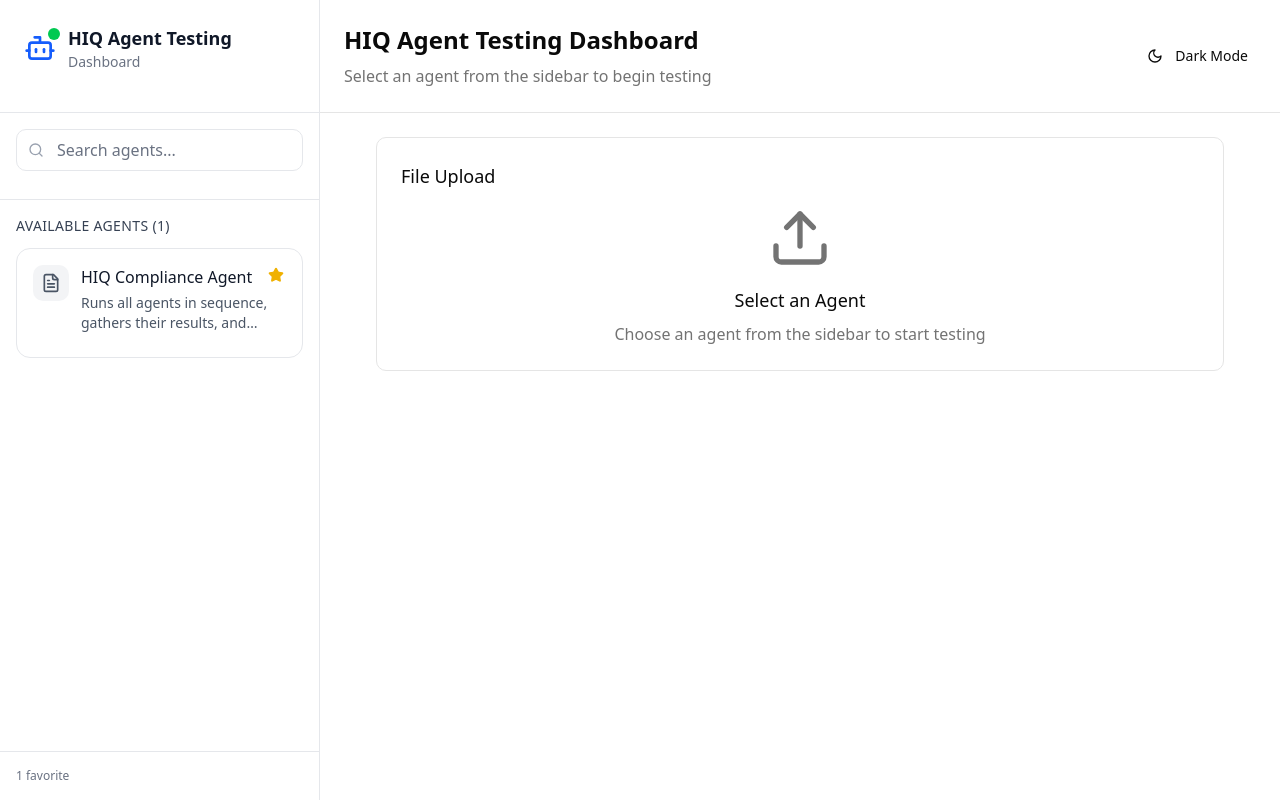
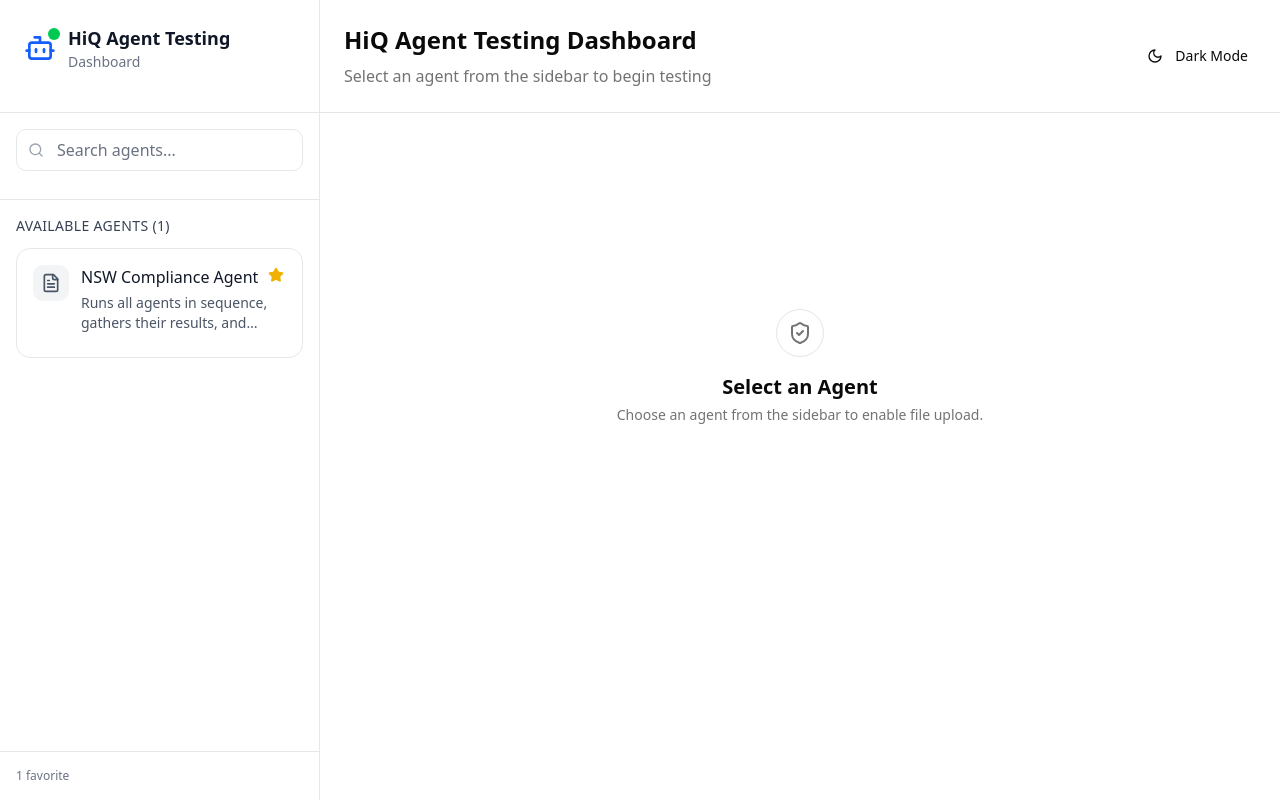
Before and after one commit to shreyansh-jain-10/hiq-agent-dashboard, a React (Vite) app: page / in a window 1280 px wide. Built offline with nearby package versions, Linux system fonts and the light colour scheme.

Commit message:
UI minor changes

```diff
--- a/src/App.jsx
+++ b/src/App.jsx
@@ -1,3 +1,4 @@
+// App.jsx
 import { useState, useEffect } from 'react'
 import Sidebar from './components/Sidebar'
 import FileUpload from './components/FileUpload'
@@ -8,27 +9,23 @@ import { Moon, Sun } from 'lucide-react'
 function App() {
   const [selectedAgent, setSelectedAgent] = useState(null)
   const [response, setResponse] = useState(null)
-  const [uploadedFileName, setUploadedFileName] = useState(null) // NEW
+  const [uploadedFileName, setUploadedFileName] = useState(null)
   const [theme, setTheme] = useState('light')
 
   const handleAgentSelect = (agent) => {
     setSelectedAgent(agent)
-    setResponse(null)            // Clear previous response when switching agents
-    setUploadedFileName(null)    // Clear previous file name
+    setResponse(null)
+    setUploadedFileName(null)
   }
 
-  // UPDATED: receive both { result, fileName } from FileUpload
   const handleResponse = ({ result, fileName }) => {
-    setResponse(result)          // only the parsed result goes to ResponseDisplay.response
-    setUploadedFileName(fileName) // keep the original filename for banner & PDF names
+    setResponse(result)
+    setUploadedFileName(fileName)
   }
 
   useEffect(() => {
-    if (theme === 'dark') {
-      document.documentElement.classList.add('dark')
-    } else {
-      document.documentElement.classList.remove('dark')
-    }
+    if (theme === 'dark') document.documentElement.classList.add('dark')
+    else document.documentElement.classList.remove('dark')
   }, [theme])
 
   const handleThemeChange = (newTheme) => setTheme(newTheme)
@@ -36,71 +33,62 @@ function App() {
   return (
     <div className="flex h-screen bg-background">
       {/* Sidebar */}
-      <Sidebar
-        selectedAgent={selectedAgent}
-        onAgentSelect={handleAgentSelect}
-      />
+      <Sidebar selectedAgent={selectedAgent} onAgentSelect={handleAgentSelect} />
 
-      {/* Main Content */}
+      {/* Main */}
       <div className="flex-1 flex flex-col overflow-hidden">
         {/* Header */}
         <header className="bg-card border-b border-border p-6">
           <div className="w-full flex justify-between items-center">
             <div>
               {selectedAgent ? (
-                <div>
+                <>
                   <h1 className="text-2xl font-semibold text-foreground mb-2">
                     {selectedAgent.name}
                   </h1>
-                  <p className="text-muted-foreground">
-                    {selectedAgent.description}
-                  </p>
-                </div>
+                  <p className="text-muted-foreground">{selectedAgent.description}</p>
+                </>
               ) : (
-                <div>
+                <>
                   <h1 className="text-2xl font-semibold text-foreground mb-2">
-                    HIQ Agent Testing Dashboard
+                    HiQ Agent Testing Dashboard
                   </h1>
                   <p className="text-muted-foreground">
                     Select an agent from the sidebar to begin testing
                   </p>
-                </div>
+                </>
               )}
             </div>
 
-            <div>
-              <button
-                onClick={() => handleThemeChange(theme === 'light' ? 'dark' : 'light')}
-                className="w-full flex cursor-pointer items-center gap-3 p-2 rounded-lg hover:bg-gray-100 dark:hover:bg-gray-700 transition-colors"
-              >
-                {theme === 'light' ? <Moon className="w-4 h-4" /> : <Sun className="w-4 h-4" />}
-                <span className="text-sm">
-                  {theme === 'light' ? 'Dark Mode' : 'Light Mode'}
-                </span>
-              </button>
-            </div>
+            <button
+              onClick={() => handleThemeChange(theme === 'light' ? 'dark' : 'light')}
+              className="flex items-center gap-3 p-2 rounded-lg hover:bg-gray-100 dark:hover:bg-gray-700 transition-colors"
+            >
+              {theme === 'light' ? <Moon className="w-4 h-4" /> : <Sun className="w-4 h-4" />}
+              <span className="text-sm">{theme === 'light' ? 'Dark Mode' : 'Light Mode'}</span>
+            </button>
           </div>
         </header>
 
-        {/* Content Area */}
+        {/* Content */}
         <main className="flex-1 overflow-auto">
           <div className="max-w-4xl mx-auto p-6 space-y-6">
             {/* File Upload Section */}
-            <div className="bg-card border rounded-lg p-6">
-              <h2 className="text-lg font-medium mb-4">File Upload</h2>
-              <FileUpload
-                agent={selectedAgent}
-                onResponse={handleResponse} // now receives { result, fileName }
-              />
+            <div
+              className={[
+                // Center when there’s no response yet
+                !response ? 'min-h-[60vh] flex items-center justify-center' : '',
+              ].join(' ')}
+            >
+              {/* Remove the extra card wrapper —
+                  FileUpload handles its own UI and now centers itself internally */}
+              <FileUpload agent={selectedAgent} onResponse={handleResponse} />
             </div>
 
             {/* Response Section */}
             {response && (
-              <div>
-                <ResponseDisplay
-                  response={response}
-                  fileName={uploadedFileName} // NEW: shows in header & names PDFs
-                />
+              <div className="bg-card border rounded-lg p-6">
+                <ResponseDisplay response={response} fileName={uploadedFileName} />
               </div>
             )}
           </div>
--- a/src/components/FileUpload.jsx
+++ b/src/components/FileUpload.jsx
@@ -77,8 +77,8 @@ export default function FileUpload({ agent, onResponse }) {
     const circleCls = isDone
       ? 'bg-green-100 text-green-700 border-green-200'
       : isCurrent
-      ? 'bg-blue-100 text-blue-700 border-blue-200'
-      : 'bg-gray-100 text-gray-600 border-gray-200'
+        ? 'bg-blue-100 text-blue-700 border-blue-200'
+        : 'bg-gray-100 text-gray-600 border-gray-200'
     return (
       <li className="flex items-start gap-3">
         <div className={`flex items-center justify-center w-8 h-8 rounded-full border text-sm font-semibold ${circleCls}`}>
@@ -98,11 +98,16 @@ export default function FileUpload({ agent, onResponse }) {
 
   if (!agent) {
     return (
-      <div className="flex-1 flex items-center justify-center">
+      <div className="flex-1 flex items-center justify-center px-4">
         <div className="text-center">
-          <Upload className="w-16 h-16 text-muted-foreground mx-auto mb-4" />
-          <h3 className="text-lg font-medium text-foreground mb-2">Select an Agent</h3>
-          <p className="text-muted-foreground">Choose an agent from the sidebar to start testing</p>
+          <div className="mb-4 inline-flex items-center justify-center w-12 h-12 rounded-full border border-border">
+            <ShieldCheck className="w-6 h-6 text-muted-foreground" />
+          </div>
+
+          <h3 className="text-xl font-semibold text-foreground mb-1">Select an Agent</h3>
+          <p className="text-sm text-muted-foreground mb-5">
+            Choose an agent from the sidebar to enable file upload.
+          </p>
         </div>
       </div>
     )
@@ -111,7 +116,15 @@ export default function FileUpload({ agent, onResponse }) {
   const DropIcon = fileIcon
 
   return (
+
     <div className="space-y-6">
+
+      <h2
+  id="file-upload-heading"
+  className="text-2xl font-bold tracking-tight text-foreground text-center"
+>
+  File Upload
+</h2>
 
       {/* How it works */}
       <div className="border rounded-2xl p-5 bg-white/70 dark:bg-gray-900/40 backdrop-blur-sm">
--- a/src/components/Sidebar.jsx
+++ b/src/components/Sidebar.jsx
@@ -65,7 +65,7 @@ const agents = [
   // },
   {
     id: 'unified-flow',
-    name: 'HIQ Compliance Agent',
+    name: 'NSW Compliance Agent',
     description: `Runs all agents in sequence, gathers their results, and provides a single consolidated view of statuses and responses.`,
     icon: FileText,
     webhook: 'https://gluagents.xyz/webhook/23145b04-8328-41c1-b417-ef201e806dd7'
@@ -168,7 +168,7 @@ export default function Sidebar({
               <div className="absolute -top-1 -right-1 w-3 h-3 bg-green-500 rounded-full" />
             </div>
             <div>
-              <h1 className="text-lg font-semibold text-gray-900 dark:text-white">HIQ Agent Testing</h1>
+              <h1 className="text-lg font-semibold text-gray-900 dark:text-white">HiQ Agent Testing</h1>
               <p className="text-sm text-gray-500 dark:text-gray-400">Dashboard</p>
             </div>
           </div>
```
